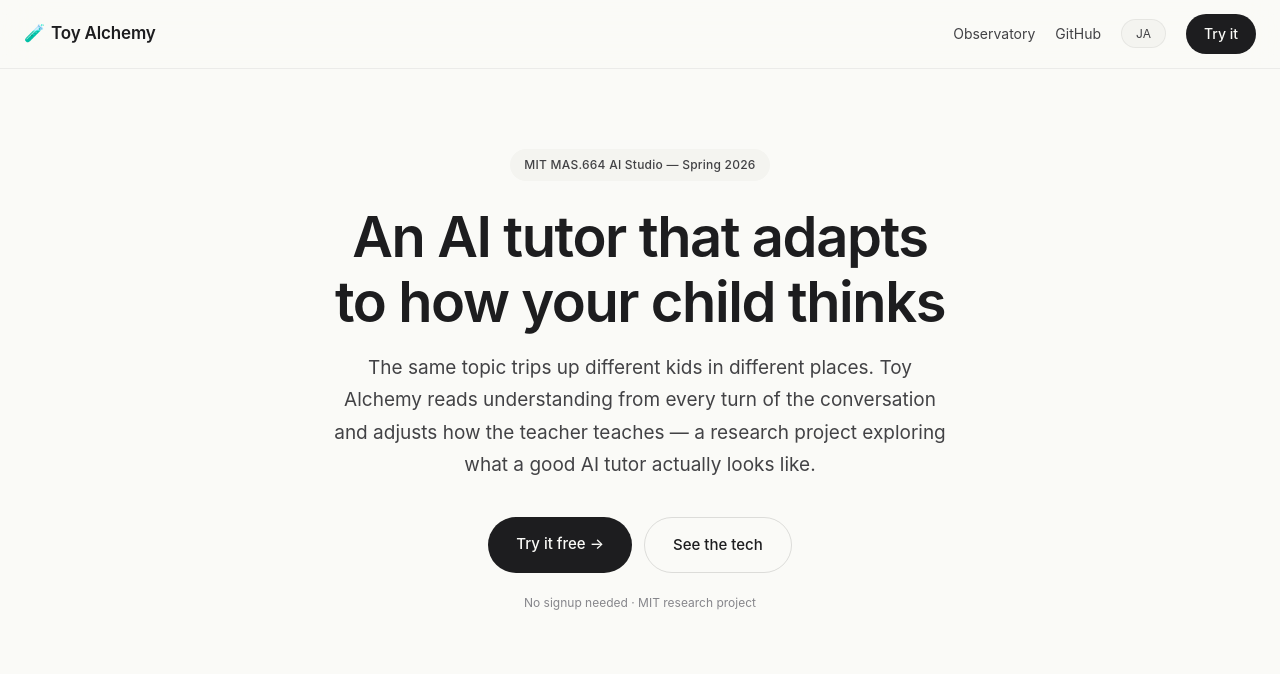
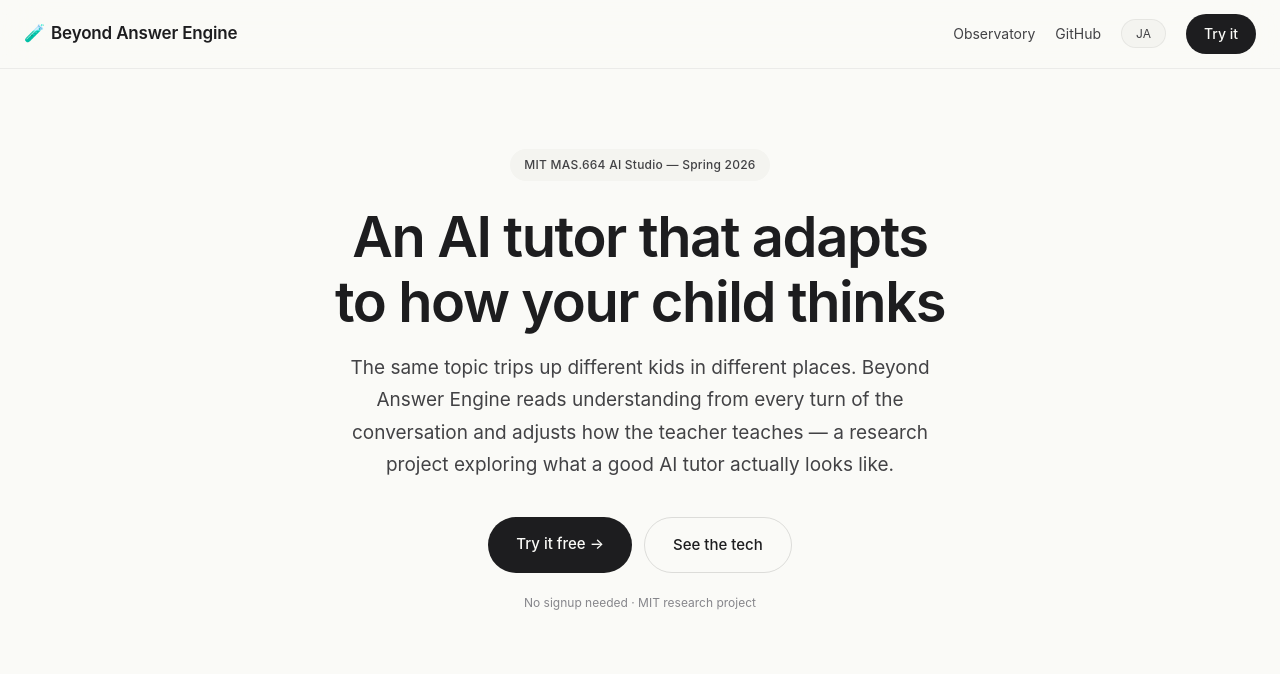
Before and after one commit to rojoma/toy-alchemy, a FastAPI app: page / in a window 1280 px wide. Shown: the top 674 px of the page. Run offline with FastAPI, Linux system fonts and the light colour scheme; parts of the project's set-up code (start-up, migrations or seed data) failed here and were passed over.

Commit message:
Rename product from "Toy Alchemy" to "Beyond Answer Engine"
Updates user-facing product name across README, LICENSE, landing page,
legal pages, architecture doc, Streamlit UI title, and the public field
contract. GitHub URL (github.com/rojoma/toy-alchemy) and internal
folder/variable names are intentionally left unchanged.

Co-Authored-By: Claude Opus 4.7 (1M context) <noreply@anthropic.com>

```diff
--- a/src/app_ui.py
+++ b/src/app_ui.py
@@ -34,7 +34,7 @@ from src.conversation_store import PERSONAS, PHASE_QUESTIONING
 # ---------------------------------------------------------------------------
 
 st.set_page_config(
-    page_title="Toy Alchemy - フクロウ先生 🦉",
+    page_title="Beyond Answer Engine - フクロウ先生 🦉",
     page_icon="🦉",
     layout="wide",
 )
--- a/training_field/web/templates/landing.html
+++ b/training_field/web/templates/landing.html
@@ -3,7 +3,7 @@
 <head>
 <meta charset="utf-8" />
 <meta name="viewport" content="width=device-width,initial-scale=1" />
-<title>Toy Alchemy — An AI tutor that adapts to how your child thinks</title>
+<title>Beyond Answer Engine — An AI tutor that adapts to how your child thinks</title>
 <meta name="description" content="An AI tutor built for MIT MAS.664 AI Studio. The teacher adjusts to each student's pace and understanding." />
 <style>
 :root{
@@ -175,7 +175,7 @@ html,body{background:var(--bg);color:var(--text);line-height:1.7;font-size:16px}
 
 <!-- Top nav -->
 <nav class="nav">
-  <a href="/" class="brand">Toy Alchemy</a>
+  <a href="/" class="brand">Beyond Answer Engine</a>
   <div class="nav-right">
     <a href="/observatory" class="nav-link" data-i18n="nav_observatory">Observatory</a>
     <a href="https://github.com/rojoma/toy-alchemy" target="_blank" rel="noopener" class="nav-link">GitHub</a>
@@ -189,7 +189,7 @@ html,body{background:var(--bg);color:var(--text);line-height:1.7;font-size:16px}
   <div class="kicker">MIT MAS.664 AI Studio — Spring 2026</div>
   <h1 data-i18n-html="hero_title">An AI tutor that adapts<br/>to how your child thinks</h1>
   <p class="hero-sub" data-i18n="hero_sub">
-    The same topic trips up different kids in different places. Toy Alchemy reads
+    The same topic trips up different kids in different places. Beyond Answer Engine reads
     understanding from every turn of the conversation and adjusts how the teacher
     teaches — a research project exploring what a good AI tutor actually looks like.
   </p>
@@ -291,7 +291,7 @@ html,body{background:var(--bg);color:var(--text);line-height:1.7;font-size:16px}
 <section class="trust">
   <div class="trust-title" data-i18n="trust_title">About this project</div>
   <p class="trust-meta" data-i18n-html="trust_meta">
-    Toy Alchemy is a research project built for MIT Sloan's MAS.664 AI Studio (Spring 2026).<br/>
+    Beyond Answer Engine is a research project built for MIT Sloan's MAS.664 AI Studio (Spring 2026).<br/>
     Currently available free as a beta.
   </p>
 </section>
@@ -347,7 +347,7 @@ html,body{background:var(--bg);color:var(--text);line-height:1.7;font-size:16px}
   <a href="/terms" data-i18n="footer_terms">Terms</a>·
   <a href="/privacy" data-i18n="footer_privacy">Privacy</a>·
   <a href="https://github.com/rojoma/toy-alchemy" target="_blank" rel="noopener">GitHub</a>
-  <div style="margin-top:14px">© 2026 Toy Alchemy — MIT MAS.664 AI Studio</div>
+  <div style="margin-top:14px">© 2026 Beyond Answer Engine — MIT MAS.664 AI Studio</div>
 </footer>
 
 <script>
@@ -355,7 +355,7 @@ const I18N = {
   en: {
     nav_observatory:"Observatory", nav_cta:"Try it",
     hero_title:"An AI tutor that adapts<br/>to how your child thinks",
-    hero_sub:"The same topic trips up different kids in different places. Toy Alchemy reads understanding from every turn of the conversation and adjusts how the teacher teaches — a research project exploring what a good AI tutor actually looks like.",
+    hero_sub:"The same topic trips up different kids in different places. Beyond Answer Engine reads understanding from every turn of the conversation and adjusts how the teacher teaches — a research project exploring what a good AI tutor actually looks like.",
     hero_cta_primary:"Try it free →",
     hero_cta_secondary:"See the tech",
     hero_note:"No signup needed · MIT research project",
@@ -383,7 +383,7 @@ const I18N = {
     step4_title:"Reflect",
     step4_desc:"A review test and a short feedback prompt to wrap the session.",
     trust_title:"About this project",
-    trust_meta:"Toy Alchemy is a research project built for MIT Sloan's MAS.664 AI Studio (Spring 2026).<br/>Currently available free as a beta.",
+    trust_meta:"Beyond Answer Engine is a research project built for MIT Sloan's MAS.664 AI Studio (Spring 2026).<br/>Currently available free as a beta.",
     faq_title:"FAQ",
     faq1_q:"Is it free?",
     faq1_a:"Yes, free right now. If that changes we'll announce in advance.",
@@ -403,7 +403,7 @@ const I18N = {
   ja: {
     nav_observatory:"Observatory", nav_cta:"試してみる",
     hero_title:"お子さまに寄り添う、<br/>学び方を学ぶAI家庭教師",
-    hero_sub:"同じ単元でも、お子さまによって「つまずくところ」は違います。Toy Alchemyは、会話の一問一答から理解度を読み取り、教え方を調整する研究プロジェクトです。",
+    hero_sub:"同じ単元でも、お子さまによって「つまずくところ」は違います。Beyond Answer Engineは、会話の一問一答から理解度を読み取り、教え方を調整する研究プロジェクトです。",
     hero_cta_primary:"無料で試してみる →",
     hero_cta_secondary:"技術的な中身を見る",
     hero_note:"登録不要で体験できます · MIT発の教育研究プロジェクト",
@@ -431,7 +431,7 @@ const I18N = {
     step4_title:"ふりかえり",
     step4_desc:"確認テストと、先生についてのフィードバックで一日を締めくくり。",
     trust_title:"このプロジェクトについて",
-    trust_meta:"Toy Alchemy は MIT スローン校の MAS.664 AI Studio（2026年春期）の研究プロジェクトです。<br/>現在は β 版として無償で公開しています。",
+    trust_meta:"Beyond Answer Engine は MIT スローン校の MAS.664 AI Studio（2026年春期）の研究プロジェクトです。<br/>現在は β 版として無償で公開しています。",
     faq_title:"よくある質問",
     faq1_q:"利用料はかかりますか？",
     faq1_a:"現時点では無償です。将来的に有料化する場合は事前に告知します。",
@@ -442,7 +442,7 @@ const I18N = {
     faq4_q:"AIが間違った答えを教えることはありますか？",
     faq4_a:"可能性はあります。Principal Agent（審判役AI）が毎回チェックしていますが、完全ではありません。重要な学習判断は保護者・学校教員の確認の上で行ってください。",
     faq5_q:"既存の学校教育の代わりになる？",
-    faq5_a:"なりません。Toy Alchemy は補助ツールです。学校教育を補うための研究プロジェクトとしてご利用ください。",
+    faq5_a:"なりません。Beyond Answer Engine は補助ツールです。学校教育を補うための研究プロジェクトとしてご利用ください。",
     cta_try:"試してみる →",
     footer_observatory:"Observatory",
     footer_terms:"利用規約",
@@ -466,8 +466,8 @@ function applyLang(l){
   if(btn) btn.textContent = (l === "ja") ? "EN" : "JA";
   // Update page title appropriately
   document.title = l === "ja"
-    ? "Toy Alchemy — お子さまに寄り添うAI家庭教師"
-    : "Toy Alchemy — An AI tutor that adapts to how your child thinks";
+    ? "Beyond Answer Engine — お子さまに寄り添うAI家庭教師"
+    : "Beyond Answer Engine — An AI tutor that adapts to how your child thinks";
 }
 function toggleLang(){ applyLang(curLang === "ja" ? "en" : "ja"); }
 applyLang(curLang);
```
Also changed, not shown: docs/architecture.md (+1 -1 lines), training_field/web/templates/legal/base.html (+4 -4 lines), training_field/web/templates/legal/privacy.html (+4 -4 lines), training_field/web/templates/legal/terms.html (+4 -4 lines), README.md, 2 other files.
